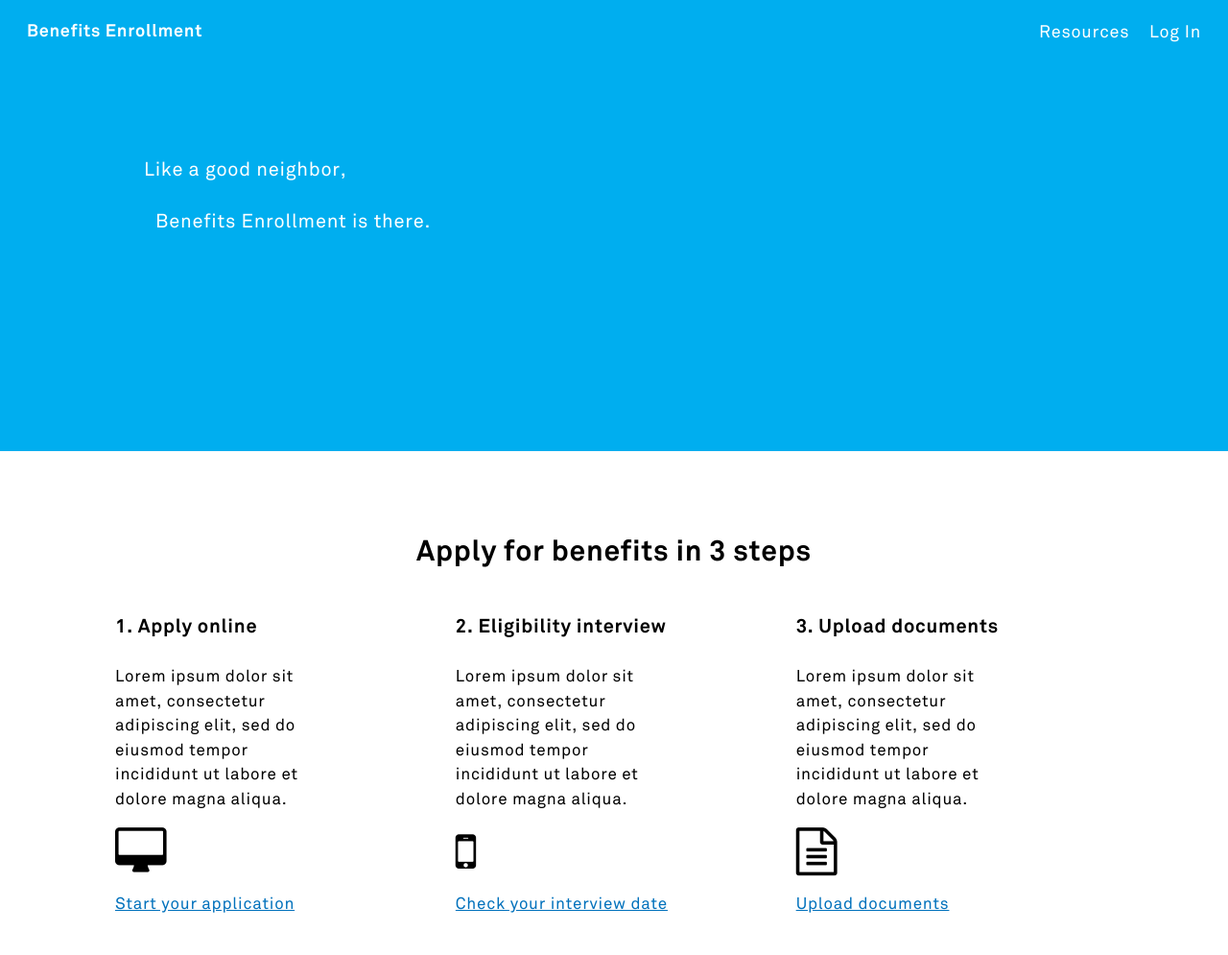
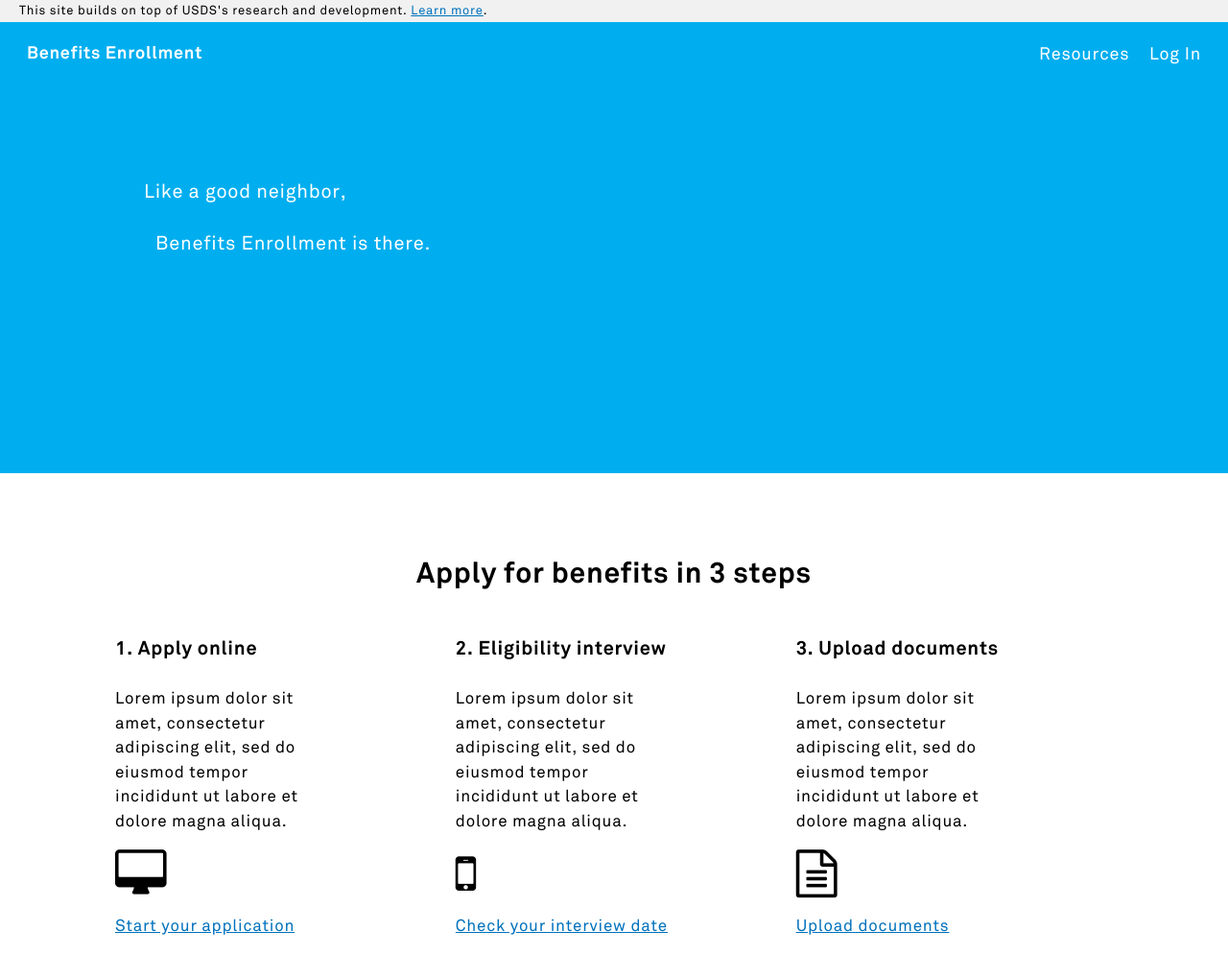
Before and after one commit to carlosmez/benefits-enrollment, a Jekyll site: the page built from index.html, in a window 1280 px wide. Shown: the whole page at 96% size. Built offline with Jekyll 4.4.1, drawn with Linux system fonts in a browser that asks for light colours; before the commit the page ends 972 px from its top, so only the background shows below that.

Commit message:
added attribution

```diff
--- a/_includes/_header.html
+++ b/_includes/_header.html
@@ -6,11 +6,11 @@
 {% elsif depth == 3 %}{% assign base = '../..' %}
 {% elsif depth == 4 %}{% assign base = '../../..' %}{% endif %}
 
-<!-- <div class="usa-disclaimer">
+<div class="usa-disclaimer">
   <div class="usa-disclaimer-official">
-    <p>This site is a demo and is not a real application. <a href="{{ base }}">Learn more</a>.</p>
+    <p>This site builds on top of USDS's research and development. <a href="https://usds.github.io/benefits-enrollment-prototype/" target="_blank">Learn more</a>.</p>
   </div>
-</div> -->
+</div>
 
 <header class="application-header">
   <h1 class="application-header__primary-heading"><a href="{{ base }}/welcome.html">Benefits Enrollment</a></h1>
```
Also changed, not shown: index.html (+0 -46 lines).
